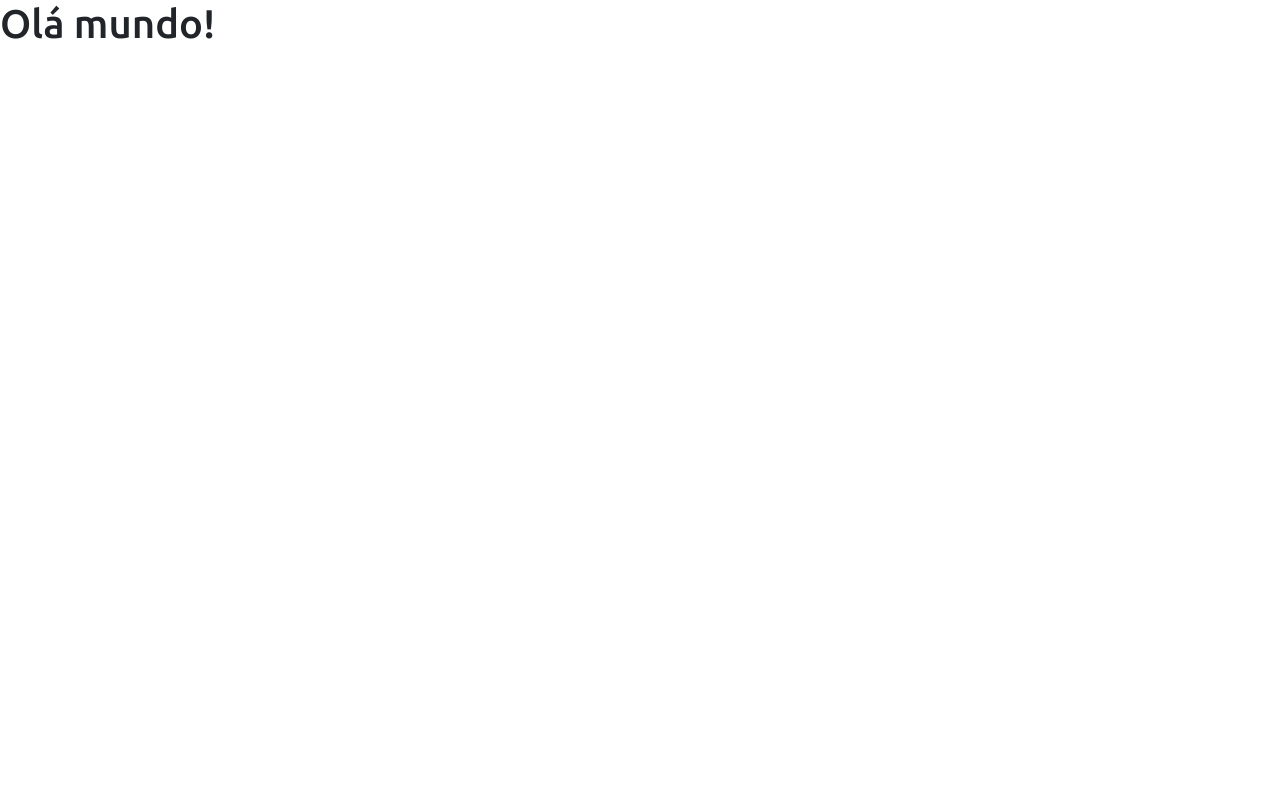
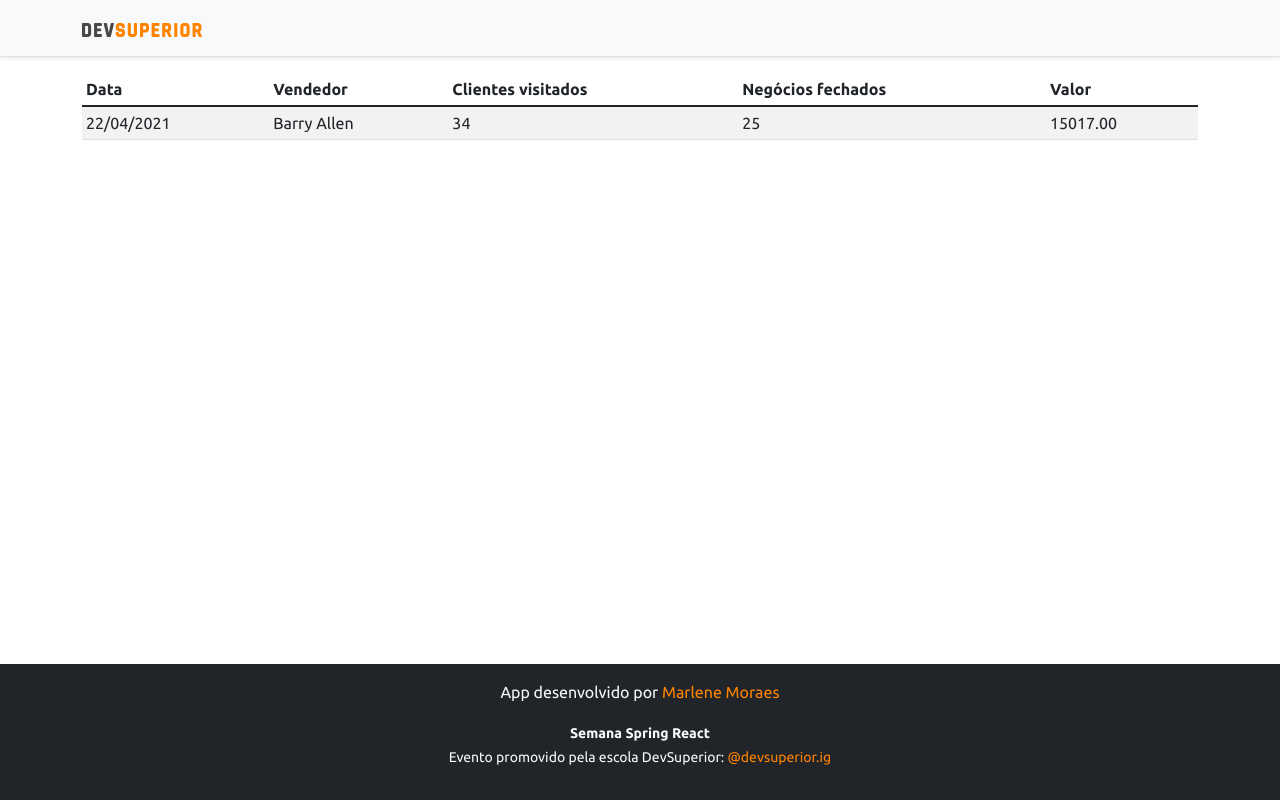
Before and after one commit to MarleneMoraes/dsvendas, a React (Create React App) app in the folder frontend/: page / in a window 1280 px wide. Built offline with nearby package versions, Linux system fonts and the light colour scheme.

Commit message:
Basic static components

```diff
--- a/frontend/src/App.tsx
+++ b/frontend/src/App.tsx
@@ -1,8 +1,16 @@
+import NavBar from 'components/NavBar';
+import DataTable from 'components/DataTable';
+import Footer from 'components/Footer';
+
 function App() {
   return (
-    <div>
-      <h1>Olá mundo!</h1>
-    </div>
+    <>
+      <NavBar />
+      <div className="container">
+        <DataTable />
+      </div>
+      <Footer />
+    </>
   );
 }
 
--- a/frontend/src/assets/css/styles.css
+++ b/frontend/src/assets/css/styles.css
@@ -6,6 +6,15 @@
 html, body {
     height: 100%;
     font-family: "Ubuntu", sans-serif;
+}
+
+a {
+    text-decoration: none;
+    color: var(--color-primary);
+}
+
+a:hover {
+    color: #fff;
 }
 
 #root {
--- /dev/null
+++ b/frontend/src/components/DataTable/index.tsx
@@ -0,0 +1,28 @@
+const DataTable = () => {
+    return (
+        <div className="table-responsive">
+            <table className="table table-striped table-sm">
+                <thead>
+                    <tr>
+                        <th>Data</th>
+                        <th>Vendedor</th>
+                        <th>Clientes visitados</th>
+                        <th>Negócios fechados</th>
+                        <th>Valor</th>
+                    </tr>
+                </thead>
+                <tbody>
+                    <tr>
+                        <td>22/04/2021</td>
+                        <td>Barry Allen</td>
+                        <td>34</td>
+                        <td>25</td>
+                        <td>15017.00</td>
+                    </tr>
+                </tbody>
+            </table>
+        </div>
+    );
+}
+
+export default DataTable;
--- /dev/null
+++ b/frontend/src/components/Footer/index.tsx
@@ -0,0 +1,13 @@
+const Footer = () => {
+    return (
+        <footer className="footer mt-auto py-3 bg-dark">
+            <div className="container">
+                <p className="text-light">App desenvolvido por <a href="https://github.com/MarleneMoraes" target="_blank" rel="noreferrer">Marlene Moraes</a></p>
+                <p className="text-light"><small><strong>Semana Spring React</strong><br />
+                    Evento promovido pela escola DevSuperior: <a href="https://instagram.com/devsuperior.ig" target="_blank" rel="noreferrer">@devsuperior.ig</a></small></p>
+            </div>
+        </footer>
+    );
+}
+
+export default Footer;
--- /dev/null
+++ b/frontend/src/components/NavBar/index.tsx
@@ -0,0 +1,15 @@
+import ImgDsDark from 'assets/img/ds-dark.svg'
+
+const NavBar = () => {
+    return (
+        <div className="d-flex flex-column flex-md-row align-items-center p-3 px-md-4 mb-3 bg-light border-bottom shadow-sm">
+            <div className="container">
+                <nav className="my-2 my-md-0 mr-md-3">
+                    <img src={ImgDsDark} alt="DevSuperior" width="120" />
+                </nav>
+            </div>
+        </div>
+    );
+}
+
+export default NavBar;
```
Also changed, not shown: frontend/src/assets/img/ds-dark.svg (added).
